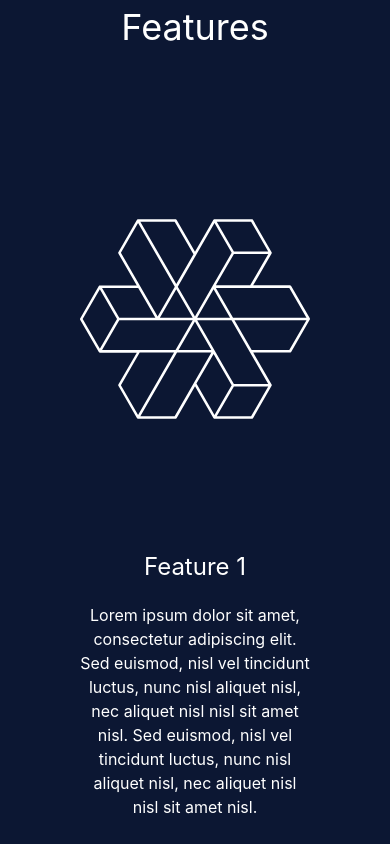
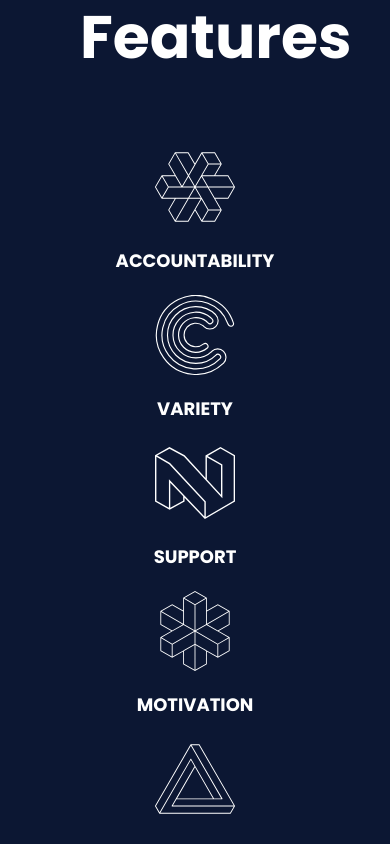
Before and after one commit to Min-Ho-Lim/Gym-Landing-Page, a React (Vite) app: page / in a window 390 px wide. Shown: the part 1600-2444 px from the top of the page. Built offline with nearby package versions, Linux system fonts and the light colour scheme.

Commit message:
feat(#5): finished up the features and made them to be responsive

```diff
--- a/src/components/Features.tsx
+++ b/src/components/Features.tsx
@@ -1,21 +1,65 @@
 import React from "react";
-import { Feature1 } from "../assets";
+import {
+  Feature1,
+  Feature2,
+  Feature3,
+  Feature4,
+  Feature5,
+  Feature6,
+} from "../assets";
+
+const features = [
+  {
+    image: Feature1,
+    text: "ACCOUNTABILITY",
+  },
+  {
+    image: Feature2,
+    text: "VARIETY",
+  },
+  {
+    image: Feature3,
+    text: "SUPPORT",
+  },
+  {
+    image: Feature4,
+    text: "MOTIVATION",
+  },
+  {
+    image: Feature5,
+    text: "GUARANTEED RESULTS",
+  },
+  {
+    image: Feature6,
+    text: "SOCIAL ATMOSPHERE",
+  },
+];
+
+const SingleFeature = (image: string | undefined, text: string) => {
+  return (
+    <div className="flex flex-col justify-center items-center">
+      <img
+        src={image}
+        alt={text}
+        className="w-20 h-20 md:w-40 md:h-40 hover:scale-105 transform transition duration-500 ease-in-out"
+      />
+      <div className="flex justify-center items-center font-poppins text-white text-lg md:text-2xl font-bold text-center mt-5 mb-5">
+        {text.toUpperCase()}
+      </div>
+    </div>
+  );
+};
 
 const Features = () => {
   return (
     <div className="bg-secondary p-20">
-      <h1 className="text-4xl text-center text-white">Features</h1>
-      <div className="flex flex-col md:flex-row justify-center items-center mt-20">
-        <div className="flex flex-col items-center">
-          <img src={Feature1} alt="Feature 1" className="w-96 h-96" />
-          <h1 className="text-2xl text-white mt-10">Feature 1</h1>
-          <p className="text-white text-center mt-5">
-            Lorem ipsum dolor sit amet, consectetur adipiscing elit. Sed
-            euismod, nisl vel tincidunt luctus, nunc nisl aliquet nisl, nec
-            aliquet nisl nisl sit amet nisl. Sed euismod, nisl vel tincidunt
-            luctus, nunc nisl aliquet nisl, nec aliquet nisl nisl sit amet nisl.
-          </p>
-        </div>
+      <h1 className="font-poppins font-bold text-6xl text-center text-white">
+        Features
+      </h1>
+      <div className="grid grid-cols-1 sm:grid-cols-3 md:grid-cols-6 mt-20 justify-evenly">
+        {features.map((feature) => {
+          return SingleFeature(feature.image, feature.text);
+        })}
       </div>
     </div>
   );
```
